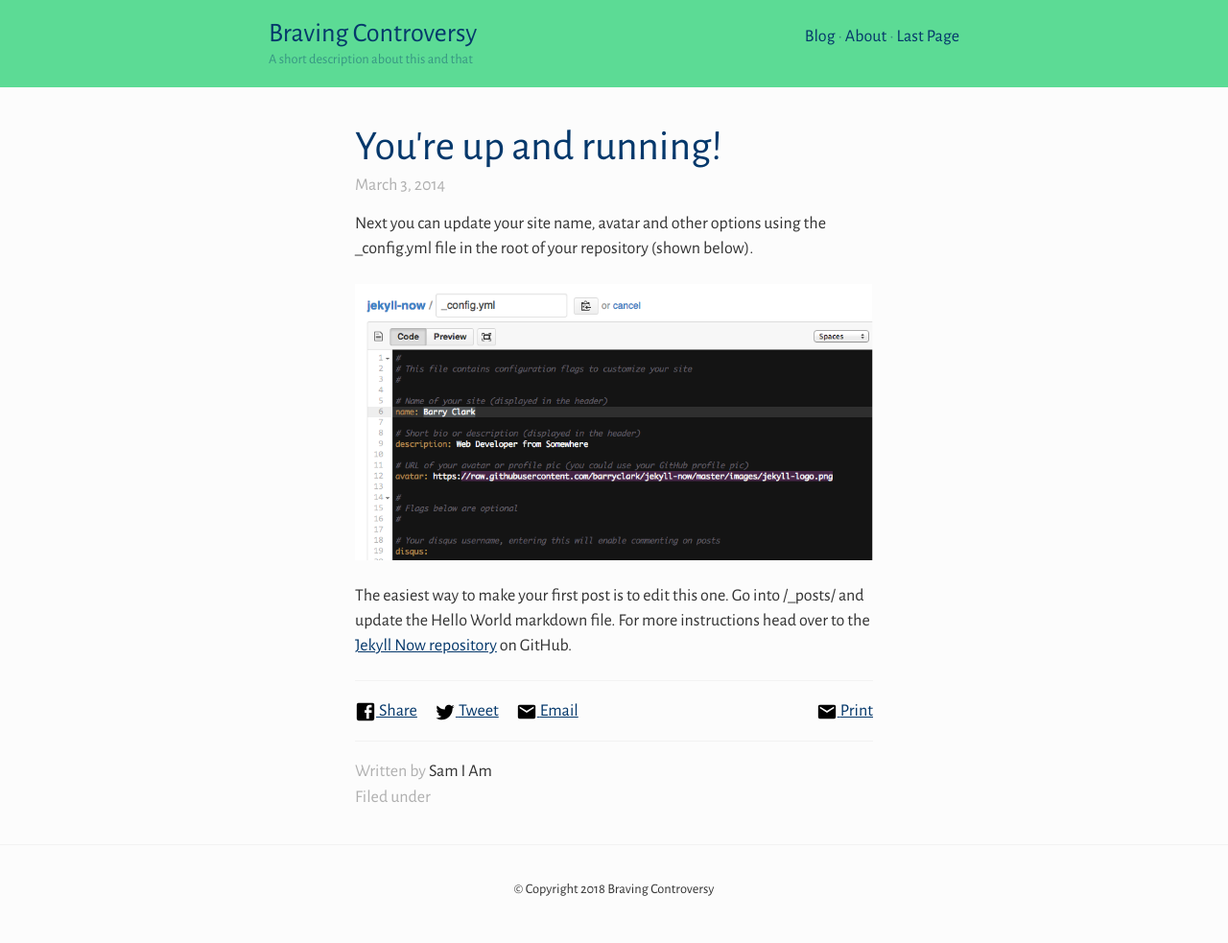
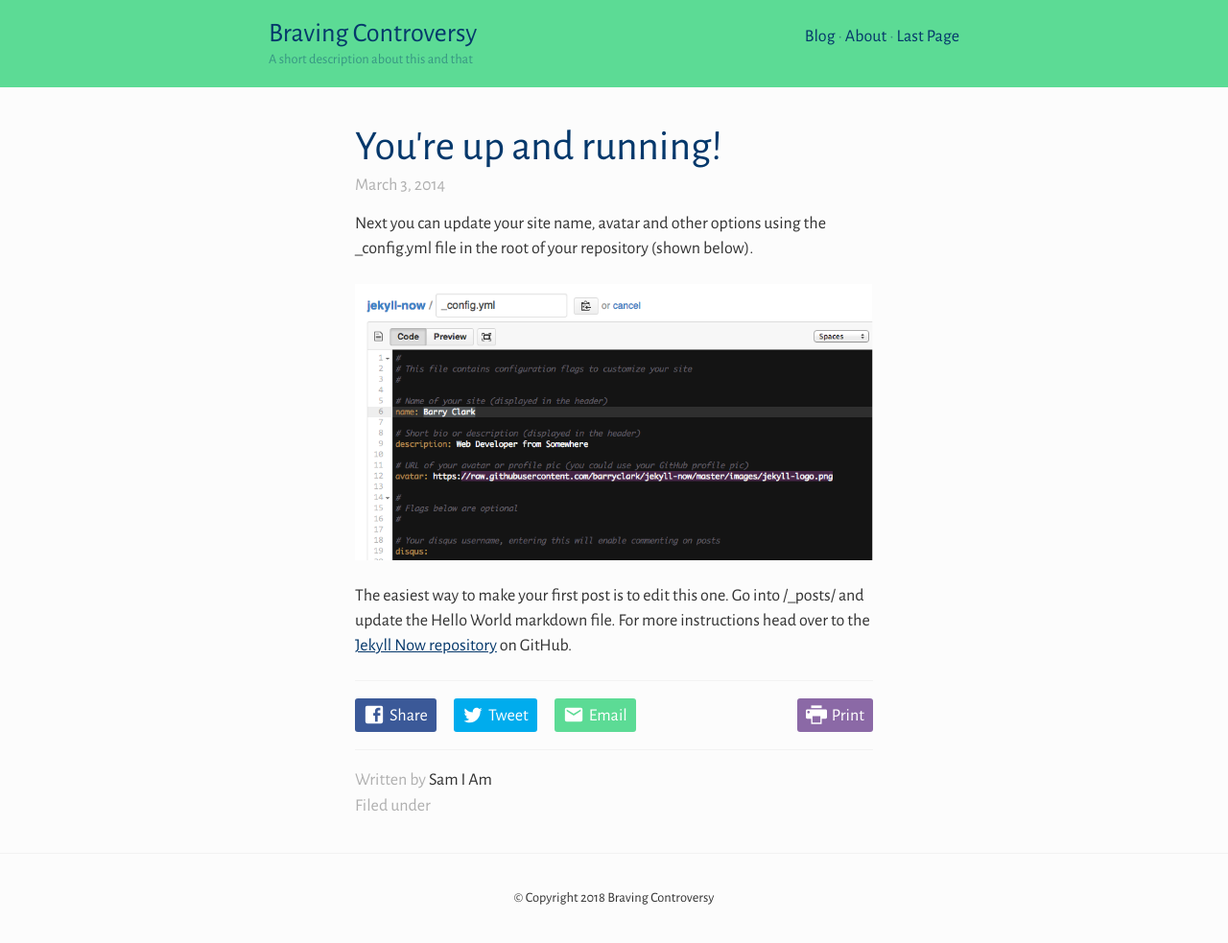
Before and after one commit to peace60895/peace60895.github.io, a Jekyll site: the page built from _posts/2014-3-3-Hello-World.md, in a window 1280 px wide. Shown: the whole page at 96% size. Built offline with Jekyll 4.4.1, drawn with Linux system fonts in a browser that asks for light colours.

Commit message:
Add working social sharing & print buttons

```diff
--- a/_includes/share.html
+++ b/_includes/share.html
@@ -1,37 +1,97 @@
 <aside class="share">
-	<a class="share__button share__button--facebook" href="#" title="Share on Facebook">
+	<a class="share__button share__button--facebook" href="#" target="_blank" title="Share on Facebook">
 		<svg class="icon share__icon" viewBox="0 0 24 24" width="22px" height="22px">
 			<path d="M19,4V7H17A1,1 0 0,0 16,8V10H19V13H16V20H13V13H11V10H13V7.5C13,5.56 14.57,4 16.5,4M20,2H4A2,2 0 0,0 2,4V20A2,2 0 0,0 4,22H20A2,2 0 0,0 22,20V4C22,2.89 21.1,2 20,2Z" />
 		</svg>
 		<span class="share__text">Share</span>
 	</a>
-	<a class="share__button share__button--twitter" href="#" title="Share on Twitter">
+	<a class="share__button share__button--twitter" href="#" target="_blank" title="Share on Twitter">
 		<svg class="icon share__icon" viewBox="0 0 24 24" width="22px" height="22px">
 			<path d="M22.46,6C21.69,6.35 20.86,6.58 20,6.69C20.88,6.16 21.56,5.32 21.88,4.31C21.05,4.81 20.13,5.16 19.16,5.36C18.37,4.5 17.26,4 16,4C13.65,4 11.73,5.92 11.73,8.29C11.73,8.63 11.77,8.96 11.84,9.27C8.28,9.09 5.11,7.38 3,4.79C2.63,5.42 2.42,6.16 2.42,6.94C2.42,8.43 3.17,9.75 4.33,10.5C3.62,10.5 2.96,10.3 2.38,10C2.38,10 2.38,10 2.38,10.03C2.38,12.11 3.86,13.85 5.82,14.24C5.46,14.34 5.08,14.39 4.69,14.39C4.42,14.39 4.15,14.36 3.89,14.31C4.43,16 6,17.26 7.89,17.29C6.43,18.45 4.58,19.13 2.56,19.13C2.22,19.13 1.88,19.11 1.54,19.07C3.44,20.29 5.7,21 8.12,21C16,21 20.33,14.46 20.33,8.79C20.33,8.6 20.33,8.42 20.32,8.23C21.16,7.63 21.88,6.87 22.46,6Z" />
 		</svg>
 		<span class="share__text">Tweet</span>
 	</a>
-	<a class="share__button share__button--email" href="#" title="Share via Email">
+	<a class="share__button share__button--email" href="#" target="_blank" title="Share via Email">
 		<svg class="icon share__icon" viewBox="0 0 24 24" width="22px" height="22px">
 			<path d="M20,8L12,13L4,8V6L12,11L20,6M20,4H4C2.89,4 2,4.89 2,6V18A2,2 0 0,0 4,20H20A2,2 0 0,0 22,18V6C22,4.89 21.1,4 20,4Z" />
 		</svg>
 		<span class="share__text">Email</span>
 	</a>
 	<a class="share__button share__button--print" href="#" title="Print this page">
-		<svg class="icon share__icon" viewBox="0 0 24 24" width="22px" height="22px">
-			<path d="M20,8L12,13L4,8V6L12,11L20,6M20,4H4C2.89,4 2,4.89 2,6V18A2,2 0 0,0 4,20H20A2,2 0 0,0 22,18V6C22,4.89 21.1,4 20,4Z" />
+		<svg class="icon share__icon" viewBox="0 0 128 128" width="22px" height="22px">
+			<path d="M32 8h64v16h-64v-16z"></path>
+			<path d="M120 32h-112c-4.4 0-8 3.6-8 8v40c0 4.4 3.599 8 8 8h24v32h64v-32h24c4.4 0 8-3.6 8-8v-40c0-4.4-3.6-8-8-8zM16 56c-4.418 0-8-3.582-8-8s3.582-8 8-8 8 3.582 8 8-3.581 8-8 8zM88 112h-48v-40h48v40z"></path>
 		</svg>
 		<span class="share__text">Print</span>
 	</a>
 </aside>
 <script>
-	// gc.load('sharebuttons', '{{"share-buttons"|js_uri}}')
-	// .then(function ()
-	// {
-	// 	gc.setupShareButtons('share--{{rand}}');
-	// })
-	// .catch(function (err) {
-	// 	console.error('Unable to setup share buttons. Hiding them.', err);
-	// 	document.getElementById('share--{{rand}}').classList.add('hide');
-	// });
+	!function(){
+
+		/**
+		 * Facebook
+		 */
+		var facebookButton = document.querySelector('.share__button--facebook');
+		facebookButton.href = 'https://www.facebook.com/sharer/sharer.php?u=' + encodeURIComponent(getURL());
+		facebookButton.addEventListener('click', popup.bind(facebookButton));
+
+		/**
+		 * Twitter
+		 */
+		var twitterButton = document.querySelector('.share__button--twitter');
+		twitterButton.href = 'https://twitter.com/intent/tweet?text=' + encodeURIComponent(document.title) + '&url=' + encodeURIComponent(getURL());
+		twitterButton.addEventListener('click', popup.bind(twitterButton));
+
+
+		/**
+		 * Email
+		 */
+		var emailButton = document.querySelector('.share__button--email');
+		var lineBreak = '%0D%0A';
+		emailButton.href = 'mailto:?body=' + lineBreak + lineBreak + encodeURIComponent(document.title) + lineBreak + encodeURIComponent(getURL() + '?utm_medium=email');
+
+		/**
+		 * Print
+		 */
+		var printButton = document.querySelector('.share__button--print');
+		printButton.addEventListener('click', function(event) {
+			event.preventDefault();
+			window.print();
+		});
+
+		/**
+		 * On button click, display popup instead of new tab
+		 * @source: http://www.sitepoint.com/social-media-button-links/
+		 */
+		function popup(event) {
+			var width = 600,
+				height = 400,
+				button = this; // reference to <a> tag provided by explicit .bind()
+
+			// popup position
+			var
+				px = Math.floor(((screen.availWidth || 1024) - width) / 2),
+				py = Math.floor(((screen.availHeight || 700) - height) / 2);
+
+			// open popup
+			var popup = window.open(button.href, "social",
+				"width="+width+",height="+height+
+				",left="+px+",top="+py+
+				",location=0,menubar=0,toolbar=0,status=0,scrollbars=1,resizable=1");
+
+			if (popup) {
+				popup.focus();
+				event.preventDefault();
+			}
+
+			return !!popup;
+		}
+
+		function getURL()
+		{
+			// Remove any existing params & hashes
+			return window.location.href.split('?')[0].split('#')[0];
+		}
+
+	}();
 </script>
--- a/_layouts/default.html
+++ b/_layouts/default.html
@@ -4,7 +4,7 @@
 <head>
   <meta charset="utf-8">
   <meta http-equiv="x-ua-compatible" content="ie=edge">
-  <title>{% if page.title %}{{ page.title }} – {% endif %}{{ site.name }} – {{ site.description }}</title>
+  <title>{% if page.title %}{{ page.title }} | {% endif %}{{ site.name }}</title>
 
   {% include meta.html %}
 
--- a/_sass/_base.scss
+++ b/_sass/_base.scss
@@ -95,3 +95,5 @@ small, .font_small {font-size: 0.8em;}
 }
 
 a { color: $dark; }
+
+svg { fill: currentColor; }
--- a/_sass/_main.scss
+++ b/_sass/_main.scss
@@ -83,20 +83,6 @@
     }
 }
 
-.share {
-    display: flex;
-    padding: 1em 0;
-    margin-bottom: 1em;
-    border-bottom: 1px solid $grey-200;
-    &__button {
-        &:not(:last-child) {
-            margin-right: 1em;
-        }
-        &--print {
-            margin-left: auto;
-        }
-    }
-}
 
 .page {
 
@@ -104,3 +90,46 @@
         text-align: center;
     }
 }
+
+
+
+/* ==========================================================================
+   Share/print buttons
+   ========================================================================== */
+
+
+
+.share {
+    display: flex;
+    padding: 1em 0;
+    margin-bottom: 1em;
+    border-bottom: 1px solid $grey-200;
+    &__button {
+
+        padding: .25em .5em;
+        color: white;
+        border-radius: 3px;
+        text-decoration: none;
+
+        &:not(:last-child) {
+            margin-right: 1em;
+        }
+        &--facebook {
+            background: #3b5998;
+        }
+        &--twitter {
+            background: #00aced;
+        }
+        &--email {
+            background: $bg;
+        }
+        &--print {
+            background: #8b69a6;
+            margin-left: auto;
+        }
+
+        svg {
+            margin: -4px 2px 0 0;
+        }
+    }
+}
```
